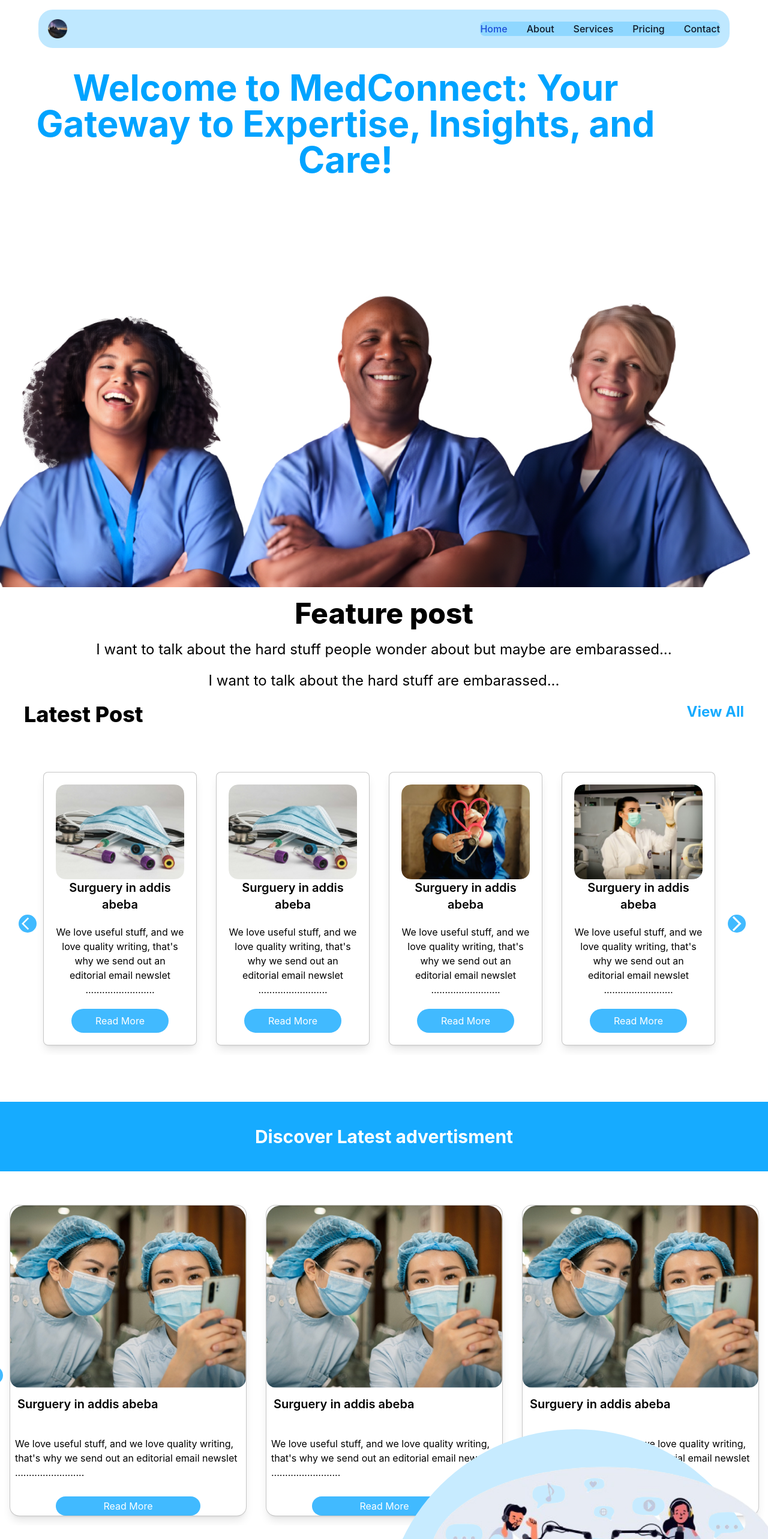
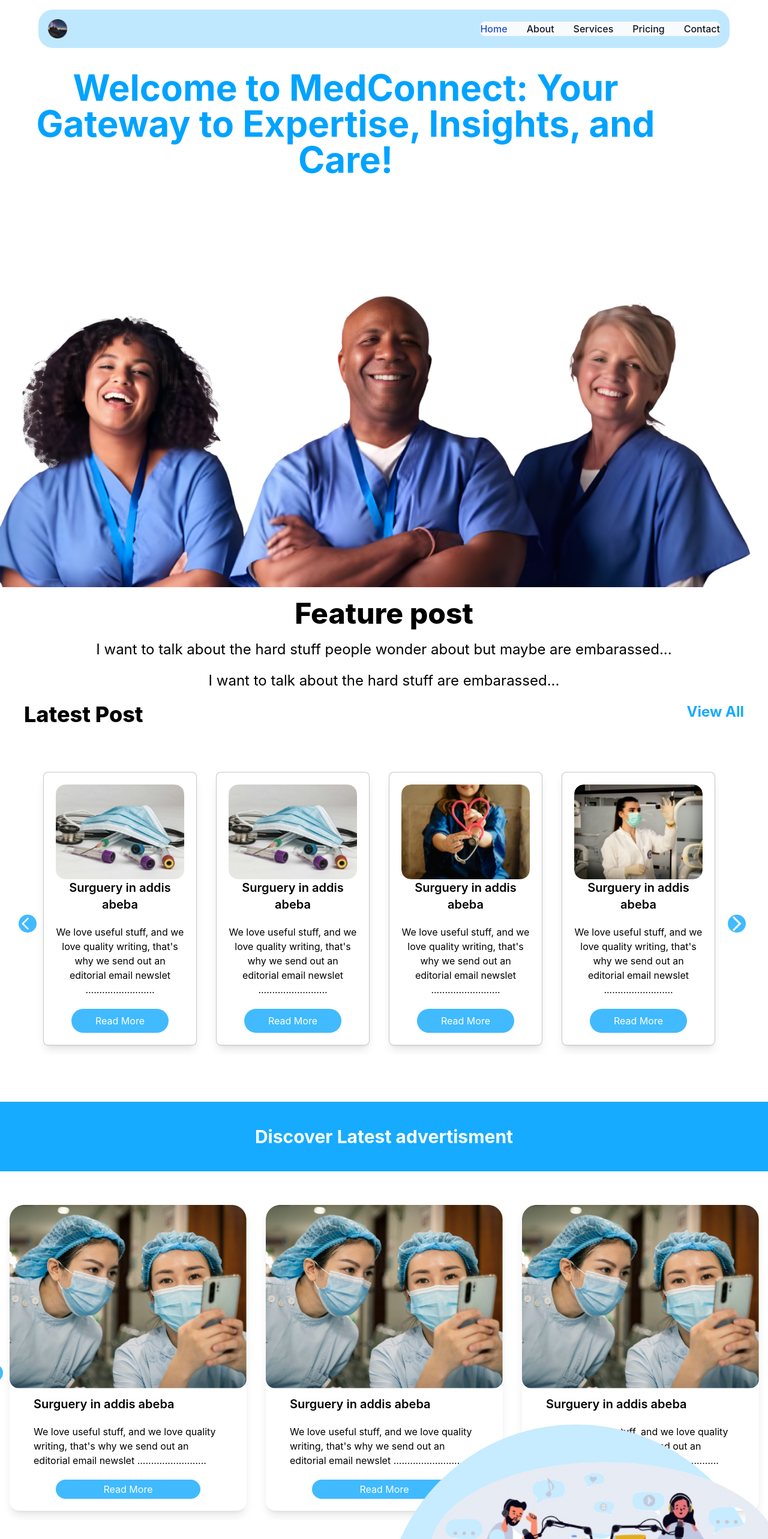
Before and after one commit to adnan4k/Hakim_web, a React (Create React App) app in the folder client/: page / in a window 1280 px wide. Shown: the top 2566 px of the page at 60% size. Built offline with nearby package versions, Linux system fonts and the light colour scheme.

Commit message:
padding added to ads  added

```diff
--- a/client/src/components/AdsSlider.jsx
+++ b/client/src/components/AdsSlider.jsx
@@ -103,13 +103,13 @@ function AdsSlider() {
     <Slider {...settings}>
       {data.map((item) => (
         <div className="p-4 w grid grid-cols-1 sm:grid sm:grid-cols-3 mx-auto">
-          <div className="bg-white flex flex-col justify-center items-center border border-[#AAAAAAAA] rounded-2xl shadow-lg">
+          <div className="bg-white  flex flex-col justify-center items-center  rounded-2xl shadow-lg">
             <div className="f w-full">
               <img src={item.image} alt={item.title} className="w-full rounded-2xl" />
-              <h2 className="p-3 text-xl font-semibold">{item.title}</h2>
+              <h2 className="px-10 pt-3 text-xl font-semibold">{item.title}</h2>
             </div>
-            <p className="p-2 my-5">{item.description}</p>
-            <button className="px-20 py-1 bg-[#41BAFF] text-white text-[16px] text-nowrap rounded-3xl">
+            <p className="px-10 my-5">{item.description}</p>
+            <button className="px-20 py-1 mb-5 bg-[#41BAFF] text-white text-[16px] text-nowrap rounded-3xl">
               Read More
             </button>
           </div>
--- a/client/src/components/Navbar.jsx
+++ b/client/src/components/Navbar.jsx
@@ -39,7 +39,7 @@ function Navbar() {
             </svg>
           </button>
           <div className="hidden w-full md:block md:w-auto" id="navbar-default">
-            <ul className="font-medium flex flex-col p-4 md:p-0 mt-4 border border-gray-100 rounded-lg bg-gray-50 md:flex-row md:space-x-8 rtl:space-x-reverse md:mt-0 md:border-0 md:bg-[#01A3FF40] dark:bg-gray-800 md:dark:bg-gray-900 dark:border-gray-700">
+            <ul className="font-medium flex flex-col p-4 md:p-0 mt-4 border border-gray-100 rounded-lg bg-gray-50 md:flex-row md:space-x-8 rtl:space-x-reverse md:mt-0 md:border-0 md:bg-[] dark:bg-gray-800 md:dark:bg-gray-900 dark:border-gray-700">
               <li>
                 <a
                   href="/"
```
